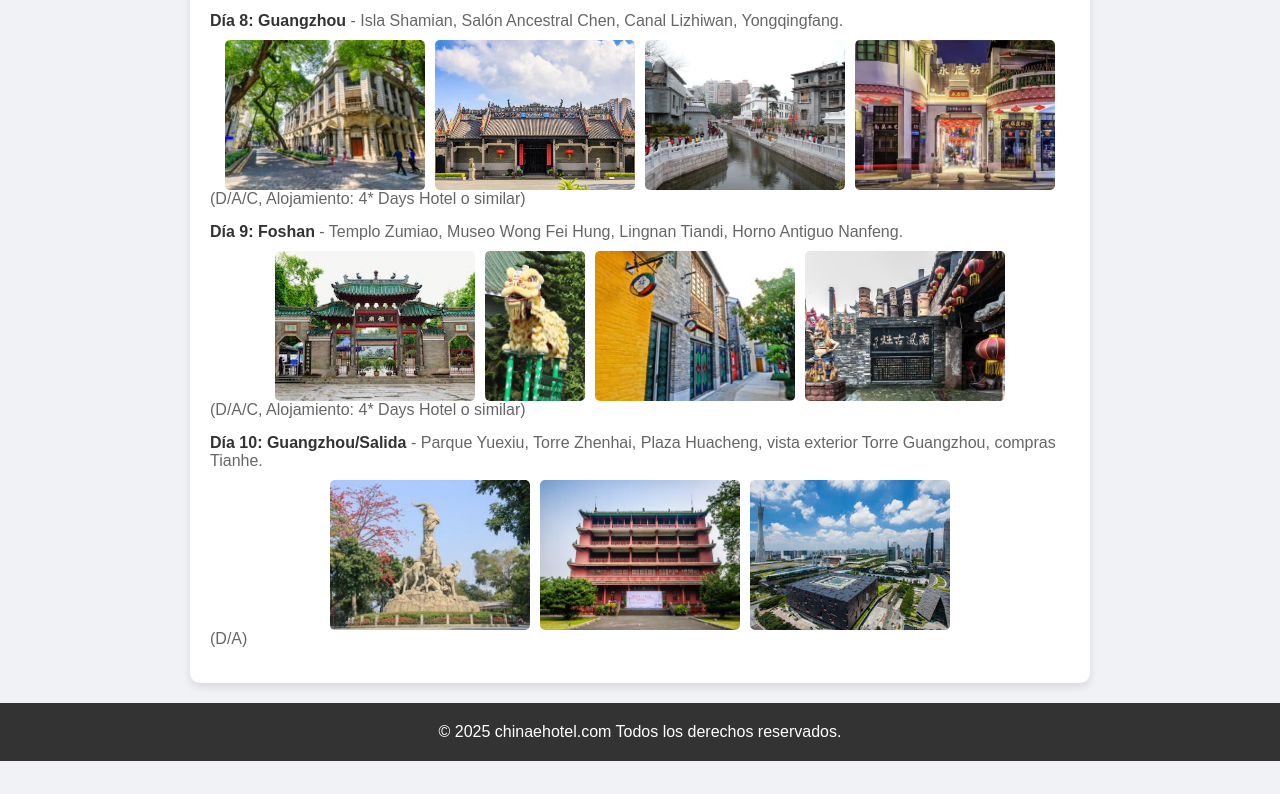
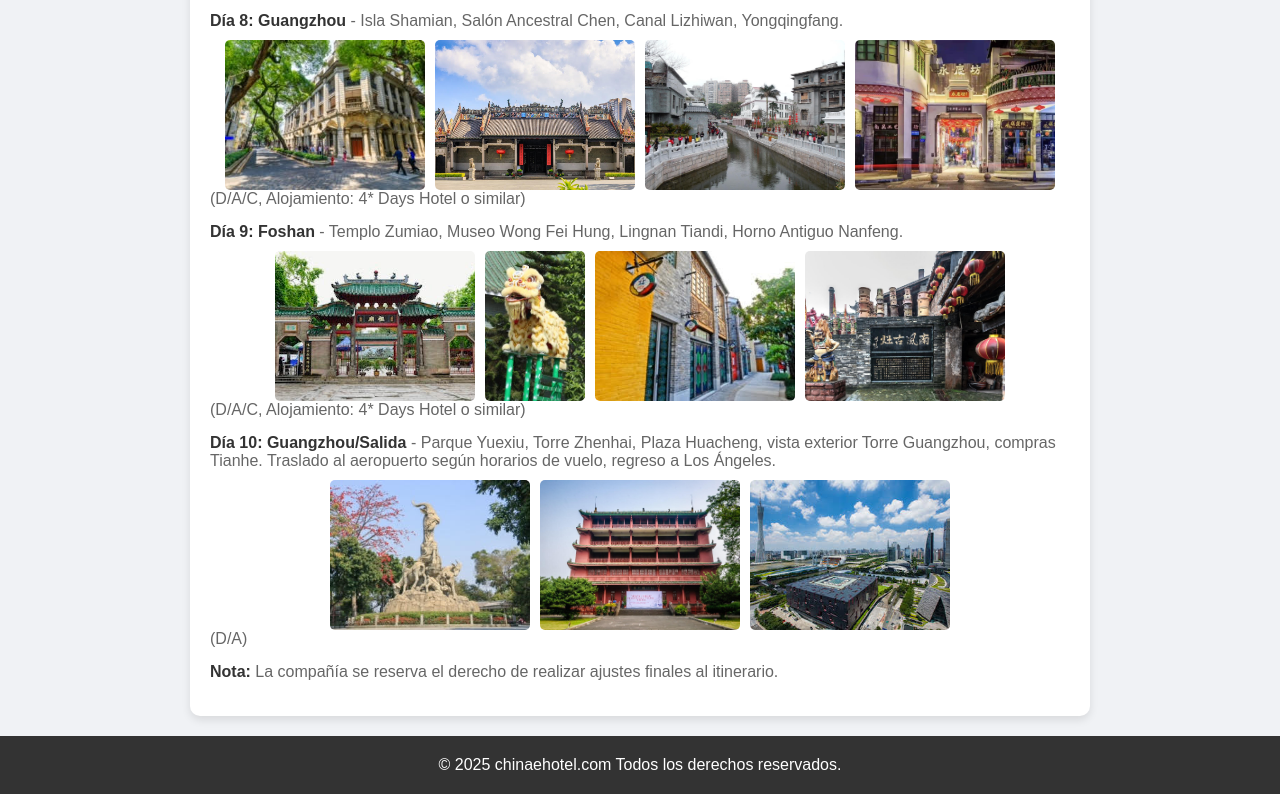
Before and after one commit to aigaogao/chinaehotel, a plain HTML site: page itinerary-10day-HK-GL-GZ-FS.html in a window 1280 px wide. Shown: the part 1851-2645 px from the top of the page. Before the commit the page ends 2612 px from the top, so only its background shows below. Drawn offline with Linux system fonts and the light colour scheme.

Commit message:
Add files via upload

```diff
--- a/itinerary-10day-HK-GL-GZ-FS.html
+++ b/itinerary-10day-HK-GL-GZ-FS.html
@@ -233,7 +233,8 @@
                     '<span class="day">第7天：桂林/广州</span> - 伏波山、芦笛岩。（早/午/晚餐，住宿：4*戴斯酒店或同级）<div class="day-images"><div class="attraction-images"><img src="GL_伏波山.jpg"></div><div class="attraction-images"><img src="GL_芦笛岩.jpg"></div></div>',
                     '<span class="day">第8天：广州</span> - 沙面、陈家祠、荔枝湾涌、永庆坊。（早/午/晚餐，住宿：4*戴斯酒店或同级）<div class="day-images"><div class="attraction-images"><img src="GZ_沙面.jpg"></div><div class="attraction-images"><img src="GZ_陈家祠.jpg"></div><div class="attraction-images"><img src="GZ_荔枝湾涌.jpg"><img src="GZ_永庆坊.jpg"></div></div>',
                     '<span class="day">第9天：佛山</span> - 祖庙、黄飞鸿纪念馆、岭南新天地、南风古灶。（早/午/晚餐，住宿：4*戴斯酒店或同级）<div class="day-images"><div class="attraction-images"><img src="FS_祖庙.jpg"></div><div class="attraction-images"><img src="FS_黄飞鸿纪念馆.jpg"></div><div class="attraction-images"><img src="FS_岭南新天地.jpg"><img src="FS_南风古灶.jpg"></div></div>',
-                    '<span class="day">第10天：广州/离境</span> - 越秀公园、镇海楼、花城广场、外观广州塔、天河商圈。（早/午餐）<div class="day-images"><div class="attraction-images"><img src="GZ_越秀公园.jpg"></div><div class="attraction-images"><img src="GZ_镇海楼.jpg"></div><div class="attraction-images"><img src="GZ_花城广场.jpg"></div></div>'
+                    '<span class="day">第10天：广州/离境</span> - 越秀公园、镇海楼、花城广场、外观广州塔、天河商圈。（早/午餐）按航班时间送往机场，返回洛杉矶。<div class="day-images"><div class="attraction-images"><img src="GZ_越秀公园.jpg"></div><div class="attraction-images"><img src="GZ_镇海楼.jpg"></div><div class="attraction-images"><img src="GZ_花城广场.jpg"></div></div>',
+                    '<span class="day">备注：</span> 本公司保留行程最终调整的权力。'
                 ]
             },
             'en': {
@@ -261,7 +262,8 @@
                     '<span class="day">Day 7: Guilin/Guangzhou</span> - Fubo Hill, Reed Flute Cave.<br><div class="day-images"><div class="attraction-images"><img src="GL_伏波山.jpg"></div><div class="attraction-images"><img src="GL_芦笛岩.jpg"></div></div> (B/L/D, Accommodation: 4* Days Hotel or similar)',
                     '<span class="day">Day 8: Guangzhou</span> - Shamian Island, Chen Clan Ancestral Hall, Lizhiwan Canal, Yongqingfang.<br><div class="day-images"><div class="attraction-images"><img src="GZ_沙面.jpg"></div><div class="attraction-images"><img src="GZ_陈家祠.jpg"></div><div class="attraction-images"><img src="GZ_荔枝湾涌.jpg"><img src="GZ_永庆坊.jpg"></div></div> (B/L/D, Accommodation: 4* Days Hotel or similar)',
                     '<span class="day">Day 9: Foshan</span> - Zumiao Temple, Wong Fei Hung Memorial Hall, Lingnan Tiandi, Nanfeng Ancient Kiln.<br><div class="day-images"><div class="attraction-images"><img src="FS_祖庙.jpg"></div><div class="attraction-images"><img src="FS_黄飞鸿纪念馆.jpg"></div><div class="attraction-images"><img src="FS_岭南新天地.jpg"><img src="FS_南风古灶.jpg"></div></div> (B/L/D, Accommodation: 4* Days Hotel or similar)',
-                    '<span class="day">Day 10: Guangzhou/Departure</span> - Yuexiu Park, Zhenhai Tower, Huacheng Square, exterior view of Guangzhou Tower, Tianhe shopping.<br><div class="day-images"><div class="attraction-images"><img src="GZ_越秀公园.jpg"></div><div class="attraction-images"><img src="GZ_镇海楼.jpg"></div><div class="attraction-images"><img src="GZ_花城广场.jpg"></div></div> (B/L)'
+                    '<span class="day">Day 10: Guangzhou/Departure</span> - Yuexiu Park, Zhenhai Tower, Huacheng Square, exterior view of Guangzhou Tower, Tianhe shopping. Transfer to airport based on flight schedule, back to Los Angeles.<br><div class="day-images"><div class="attraction-images"><img src="GZ_越秀公园.jpg"></div><div class="attraction-images"><img src="GZ_镇海楼.jpg"></div><div class="attraction-images"><img src="GZ_花城广场.jpg"></div></div> (B/L)',
+                    '<span class="day">Note:</span> The company reserves the right to make final itinerary adjustments.'
                 ]
             },
             'es': {
@@ -289,7 +291,8 @@
                     '<span class="day">Día 7: Guilin/Guangzhou</span> - Colina Fubo, Cueva de la Flauta de Caña.<br><div class="day-images"><div class="attraction-images"><img src="GL_伏波山.jpg"></div><div class="attraction-images"><img src="GL_芦笛岩.jpg"></div></div> (D/A/C, Alojamiento: 4* Days Hotel o similar)',
                     '<span class="day">Día 8: Guangzhou</span> - Isla Shamian, Salón Ancestral Chen, Canal Lizhiwan, Yongqingfang.<br><div class="day-images"><div class="attraction-images"><img src="GZ_沙面.jpg"></div><div class="attraction-images"><img src="GZ_陈家祠.jpg"></div><div class="attraction-images"><img src="GZ_荔枝湾涌.jpg"><img src="GZ_永庆坊.jpg"></div></div> (D/A/C, Alojamiento: 4* Days Hotel o similar)',
                     '<span class="day">Día 9: Foshan</span> - Templo Zumiao, Museo Wong Fei Hung, Lingnan Tiandi, Horno Antiguo Nanfeng.<br><div class="day-images"><div class="attraction-images"><img src="FS_祖庙.jpg"></div><div class="attraction-images"><img src="FS_黄飞鸿纪念馆.jpg"></div><div class="attraction-images"><img src="FS_岭南新天地.jpg"><img src="FS_南风古灶.jpg"></div></div> (D/A/C, Alojamiento: 4* Days Hotel o similar)',
-                    '<span class="day">Día 10: Guangzhou/Salida</span> - Parque Yuexiu, Torre Zhenhai, Plaza Huacheng, vista exterior Torre Guangzhou, compras Tianhe.<br><div class="day-images"><div class="attraction-images"><img src="GZ_越秀公园.jpg"></div><div class="attraction-images"><img src="GZ_镇海楼.jpg"></div><div class="attraction-images"><img src="GZ_花城广场.jpg"></div></div> (D/A)'
+                    '<span class="day">Día 10: Guangzhou/Salida</span> - Parque Yuexiu, Torre Zhenhai, Plaza Huacheng, vista exterior Torre Guangzhou, compras Tianhe. Traslado al aeropuerto según horarios de vuelo, regreso a Los Ángeles.<br><div class="day-images"><div class="attraction-images"><img src="GZ_越秀公园.jpg"></div><div class="attraction-images"><img src="GZ_镇海楼.jpg"></div><div class="attraction-images"><img src="GZ_花城广场.jpg"></div></div> (D/A)',
+                    '<span class="day">Nota:</span> La compañía se reserva el derecho de realizar ajustes finales al itinerario.'
                 ]
             }
         };
```
